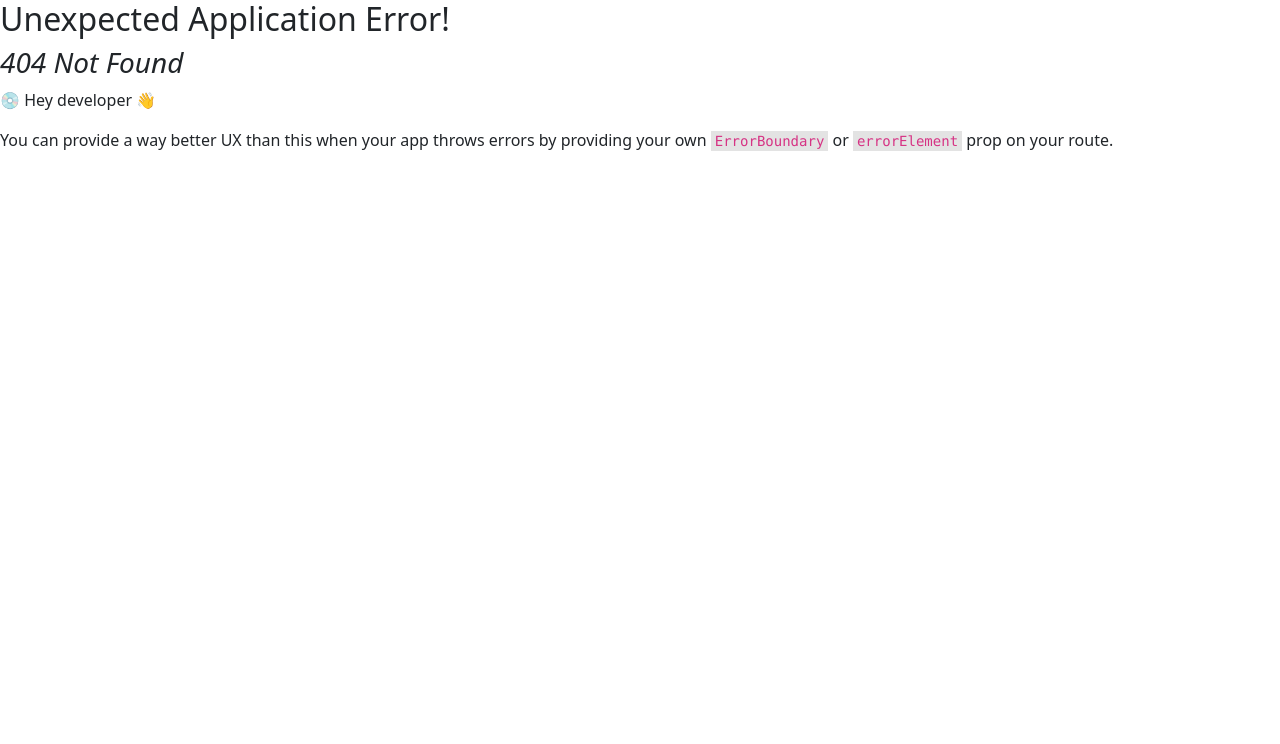
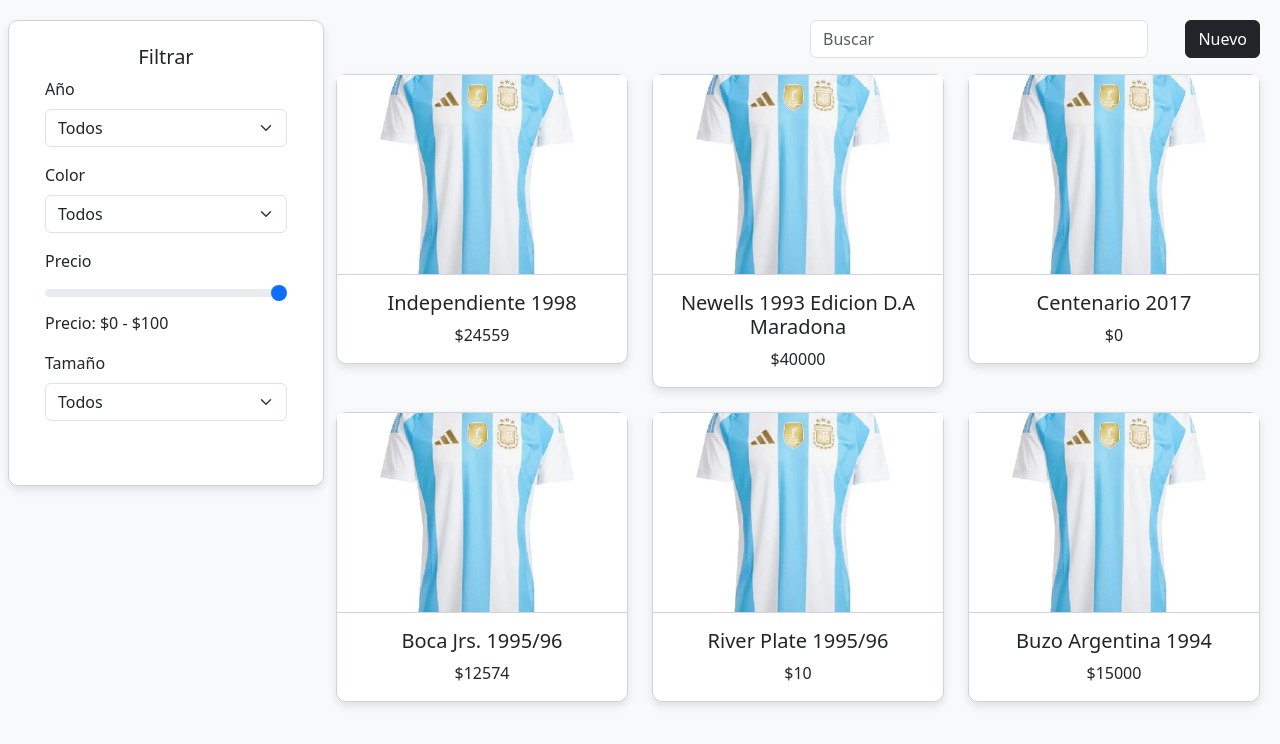
Before and after one commit to lucademinas/TPI-Eccomerce, a React (Vite) app: page /dashboard in a window 1280 px wide. Before the commit this address had no page. Shown: the top 744 px of the page. Built offline with nearby package versions, Linux system fonts and the light colour scheme.

Commit message:
Intento de dashboard/pagina principal

```diff
--- a/src/App.jsx
+++ b/src/App.jsx
@@ -1,6 +1,7 @@
 import { createBrowserRouter, RouterProvider } from 'react-router-dom';
 import Login from './components/login/Login';
 import Register from './components/register/Register';
+import Dashboard from './components/dashboard/Dashboard';
 
 const App = () => {
   const router = createBrowserRouter([
@@ -11,6 +12,10 @@
     {
       path: '/register',
       element: <Register/>
+    },
+    {
+      path: '/dashboard',
+      element: <Dashboard/>
     }
 
   ]);
--- /dev/null
+++ b/src/components/dashboard/Dashboard.css
@@ -0,0 +1,28 @@
+.dashboard-container {
+    background-color: #f8f9fa;
+    min-height: 100vh;
+    padding: 20px;
+  }
+
+  .filters-section {
+    background-color: #fff;
+    border-radius: 10px;
+    box-shadow: 0 4px 8px rgba(0, 0, 0, 0.1);
+    border: 1px solid #ced4da;
+  }
+
+  .filters-container {
+    max-width: 300px;
+  }
+
+  .product-card {
+    border: 1px solid #ced4da;
+    border-radius: 10px;
+    box-shadow: 0 4px 8px rgba(0, 0, 0, 0.1);
+  }
+
+  .product-img {
+    max-height: 200px;
+    object-fit: cover;
+    border-bottom: 1px solid #ced4da;
+  }
--- /dev/null
+++ b/src/components/dashboard/Dashboard.jsx
@@ -0,0 +1,104 @@
+import React, { useState } from 'react';
+import { Container, Row, Col, Card, Button, Form } from 'react-bootstrap';
+import './Dashboard.css'; // Incluye el archivo de estilo si es necesario.
+import camiseta from "../../img/camiseta.jpg"
+
+const Dashboard = () => {
+  const [filter, setFilter] = useState({
+    size: '',
+    year: '',
+    color: '',
+    priceRange: [0, 100],
+  });
+
+  const products = [
+    { id: 1, name: 'Independiente 1998', price: 24559, image: camiseta, color: 'red', year: 1998 },
+    { id: 2, name: 'Newells 1993 Edicion D.A Maradona', price: 40000, image: camiseta, color: 'red', year: 1993 },
+    { id: 3, name: 'Centenario 2017', price: 0, image: camiseta, color: 'blue', year: 2017 },
+    { id: 4, name: 'Boca Jrs. 1995/96', price: 12574, image: camiseta, color: 'blue', year: 1995 },
+    { id: 5, name: 'River Plate 1995/96', price: 10, image: camiseta, color: 'white', year: 1995 },
+    { id: 6, name: 'Buzo Argentina 1994', price: 15000, image: camiseta, color: 'blue', year: 1994 },
+  ];
+
+  return (
+    <Container fluid className="dashboard-container">
+      <Row className="align-items-start justify-content-center">
+        {/* Filtros */}
+        <Col xs={12} md={3} className="filters-section">
+          <div className="filters-container p-4 mb-4">
+            <h5 className="text-center">Filtrar</h5>
+            <Form>
+              <Form.Group className="mb-3">
+                <Form.Label>Año</Form.Label>
+                <Form.Select value={filter.year} onChange={(e) => setFilter({ ...filter, year: e.target.value })}>
+                  <option value="">Todos</option>
+                  <option value="1994">1994</option>
+                  <option value="1995">1995</option>
+                  <option value="1996">1996</option>
+                </Form.Select>
+              </Form.Group>
+
+              <Form.Group className="mb-3">
+                <Form.Label>Color</Form.Label>
+                <Form.Select value={filter.color} onChange={(e) => setFilter({ ...filter, color: e.target.value })}>
+                  <option value="">Todos</option>
+                  <option value="red">Rojo</option>
+                  <option value="blue">Azul</option>
+                  <option value="green">Verde</option>
+                </Form.Select>
+              </Form.Group>
+
+              <Form.Group className="mb-3">
+                <Form.Label>Precio</Form.Label>
+                <Form.Range
+                  min="0"
+                  max="100"
+                  value={filter.priceRange[1]}
+                  onChange={(e) => setFilter({ ...filter, priceRange: [0, e.target.value] })}
+                />
+                <span>Precio: $0 - ${filter.priceRange[1]}</span>
+              </Form.Group>
+
+              <Form.Group className="mb-3">
+                <Form.Label>Tamaño</Form.Label>
+                <Form.Select value={filter.size} onChange={(e) => setFilter({ ...filter, size: e.target.value })}>
+                  <option value="">Todos</option>
+                  <option value="S">S</option>
+                  <option value="M">M</option>
+                  <option value="L">L</option>
+                  <option value="XL">XL</option>
+                </Form.Select>
+              </Form.Group>
+            </Form>
+          </div>
+        </Col>
+
+        {/* Productos */}
+        <Col xs={12} md={9}>
+          <Row className="mb-3 justify-content-end">
+            <Col xs={12} md={6} className="d-flex justify-content-between">
+              <Form.Control type="text" placeholder="Buscar" className="w-75" />
+              <Button variant="dark">Nuevo</Button>
+            </Col>
+          </Row>
+
+          <Row>
+            {products.map((product) => (
+              <Col xs={12} md={4} className="mb-4" key={product.id}>
+                <Card className="product-card">
+                  <Card.Img variant="top" src={product.image} alt={product.name} className="product-img" />
+                  <Card.Body className="text-center">
+                    <Card.Title>{product.name}</Card.Title>
+                    <Card.Text>${product.price}</Card.Text>
+                  </Card.Body>
+                </Card>
+              </Col>
+            ))}
+          </Row>
+        </Col>
+      </Row>
+    </Container>
+  );
+};
+
+export default Dashboard;
```
Also changed, not shown: src/img/camiseta.jpg (added).
